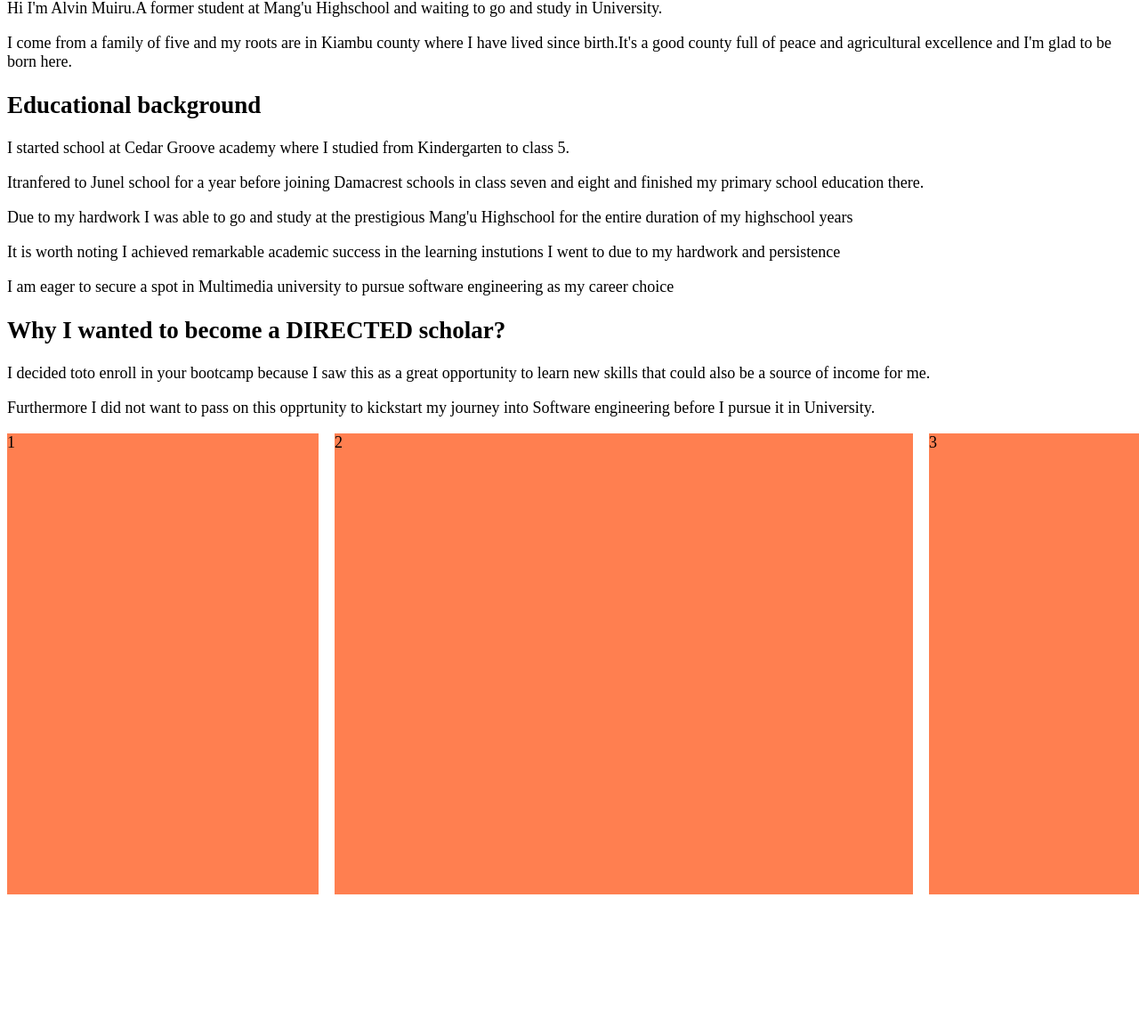
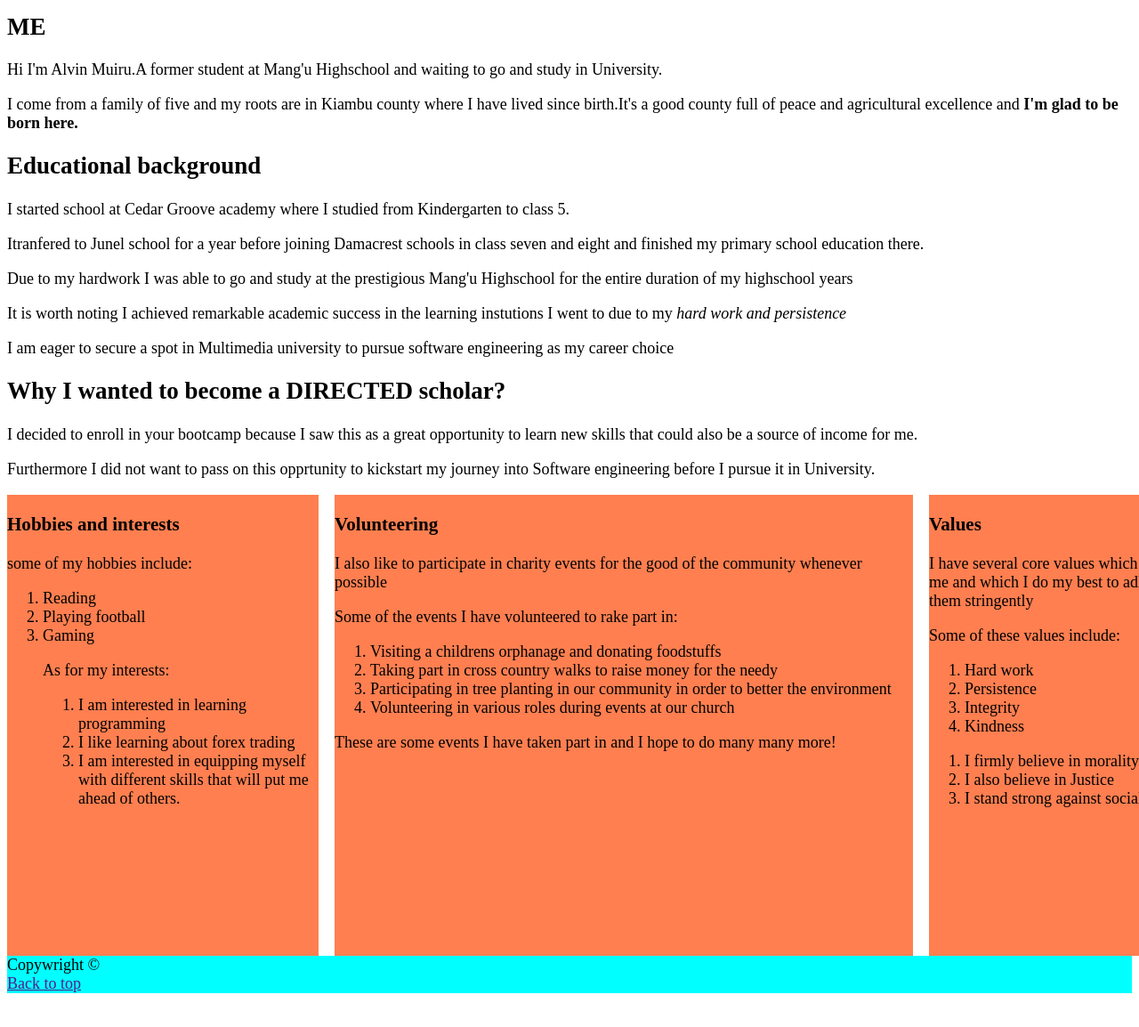
Before and after one commit to AlvinMuiru/My-personal-website, a plain HTML site: page about.html in a window 1280 px wide. Shown: the part 148-1302 px from the top of the page at 89% size. After the commit the page ends 1272 px from the top, so only its background shows below. Drawn offline with Linux system fonts and the light colour scheme.

Commit message:
Finishing the about me page

```diff
--- a/about.html
+++ b/about.html
@@ -12,8 +12,7 @@
 </head>
 
 <body>
-    <header>
-
+    <header> <h1>About Me</h1>
         <nav>
             <ul>
                 <li><a href="/">Home</a></li>
@@ -24,7 +23,7 @@
 
     <section> <h2>ME</h2>
         <p>Hi I'm Alvin Muiru.A former student at Mang'u Highschool and waiting to go and study in University.</p>
-        <p>I come from a family of five and my roots are in Kiambu county where I have lived since birth.It's a good county full of peace and agricultural excellence and I'm glad to be born here. </p>
+        <p>I come from a family of five and my roots are in Kiambu county where I have lived since birth.It's a good county full of peace and agricultural excellence and <strong>I'm glad to be born here. </p></strong>
 
     </section>
 
@@ -34,20 +33,60 @@
             <p>I started school at Cedar Groove academy where I studied from Kindergarten to class 5.</p>
             <p>Itranfered to Junel school for a year before joining Damacrest schools in class seven and eight and finished my primary school education there.</p>
             <p>Due to my hardwork I was able to go and study at the prestigious Mang'u Highschool for the entire duration of my highschool years</p>
-            <p>It is worth noting I achieved remarkable academic success in the learning instutions I went to due to my hardwork and persistence</p>
+            <p>It is worth noting I achieved remarkable academic success in the learning instutions I went to due to my <em>hard work and persistence</em></p>
             <p>I am eager to secure a spot in Multimedia university to pursue software engineering as my career choice</p>
 
         </section>
-        <section>
-            <h2>Why I wanted to become a DIRECTED scholar?</h2>
-            <p>I decided toto enroll in your bootcamp because I saw this as a great opportunity to learn new skills that could also be a source of income for me. </p>
-            <p>Furthermore I did not want to pass on this opprtunity to kickstart my journey into Software engineering before I pursue it in University.</p>
+        <section>  <h2>Why I wanted to become a DIRECTED scholar?</h2>
+                    <p>I decided to enroll in your bootcamp because I saw this as a great opportunity to learn new skills that could also be a source of income for me. </p>
+                    <p>Furthermore I did not want to pass on this opprtunity to kickstart my journey into Software engineering before I pursue it in University.</p>
         </section>
         <section>
             <div class="holder">
-                <div class="box">1</div>
-                <div class="box">2</div>
-                <div class="box">3</div>
+                <div class="box">
+                    <h3>Hobbies and interests</h3>
+                    <p>some of my hobbies include:</p>
+                    <ol>
+                        <li>Reading</li>
+                        <li>Playing football</li>
+                        <li>Gaming</li>
+                        <p>As for my interests:</p>
+                        <ol>
+                            <li>I am interested in learning programming</li>
+                            <li>I like learning about forex trading</li>
+                            <li>I am interested in equipping myself with different skills that will put me ahead of others.</li>
+                        </ol>
+
+                    </ol>
+                </div>
+                <div class="box">
+                    <h3>Volunteering</h3>
+                    <p>I also like to participate in charity events for the good of the community whenever possible</p>
+                    <p>Some of the events I have volunteered to rake part in:</p>
+                    <ol>
+                        <li>Visiting a childrens orphanage and donating foodstuffs</li>
+                        <li>Taking part in cross country walks to raise money for the needy</li>
+                        <li>Participating in tree planting in our community in order to better the environment</li>
+                        <li>Volunteering in various roles during events at our church</li>
+                    </ol>
+                    <p>These are some events I have taken part in and I hope to do many many more!</p>
+                </div>
+                <div class="box">
+                    <h3>Values</h3>
+                    <p>I have several core values which drive me and which I do my best to adhere to them stringently</p>
+                    <p>Some of these values include:</p>
+                    <ol>
+                        <li>Hard work</li>
+                        <li>Persistence</li>
+                        <li>Integrity</li>
+                        <li>Kindness</li>
+                    </ol>
+                    <ol>
+                        <li>I firmly believe in morality</li>
+                        <li>I also believe in Justice</li>
+                        <li>I stand strong against social evils</li>
+                    </ol>
+                </div>
 
             </div>
         </section>
@@ -55,6 +94,8 @@
     </main>
 
     <footer>
+        Copywright &copy;<br>
+        <a href="">Back to top</a>
 
     </footer>
 
--- a/style.css
+++ b/style.css
@@ -11,11 +11,11 @@ header, footer {
 
 ul li {
     list-style-type: none;
+
 }
 
 body {
     background-color:white;
-    min-height: 400vh;
 }
 
 .block {
@@ -34,6 +34,7 @@ body {
 
 nav {
     font-size:larger;
+
 }
 
 .container {
```
Also changed, not shown: contact.html (+2 -1 lines), index.html (+2 -1 lines), img/diamond-me-sign-on-black-600w-186756794.webp (added).
